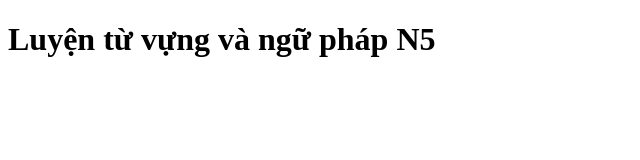
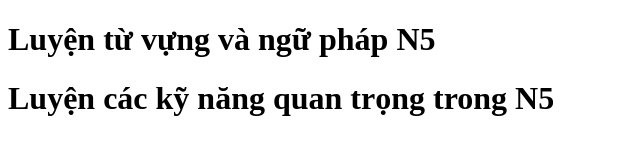
Before and after one commit to phanvc1996-dot/Duanlaptrinhso19, a plain HTML site: page index.html in a window 1280 px wide. Shown: the whole page, without its empty margins (0-640 px from the left). Drawn offline with Linux system fonts and the light colour scheme.

Commit message:
Luyện các kỹ năng quan trọng trong N5

```diff
--- a/index.html
+++ b/index.html
@@ -7,5 +7,6 @@
   </head>
   <body>
     <h1>Luyện từ vựng và ngữ pháp N5</h1>
+    <h1>Luyện các kỹ năng quan trọng trong N5</h1>
   </body>
 </html>
```
